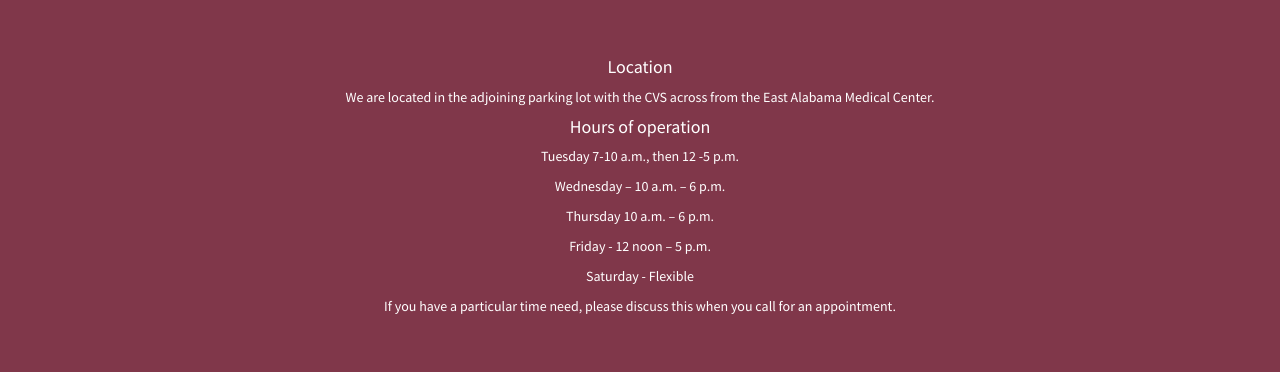
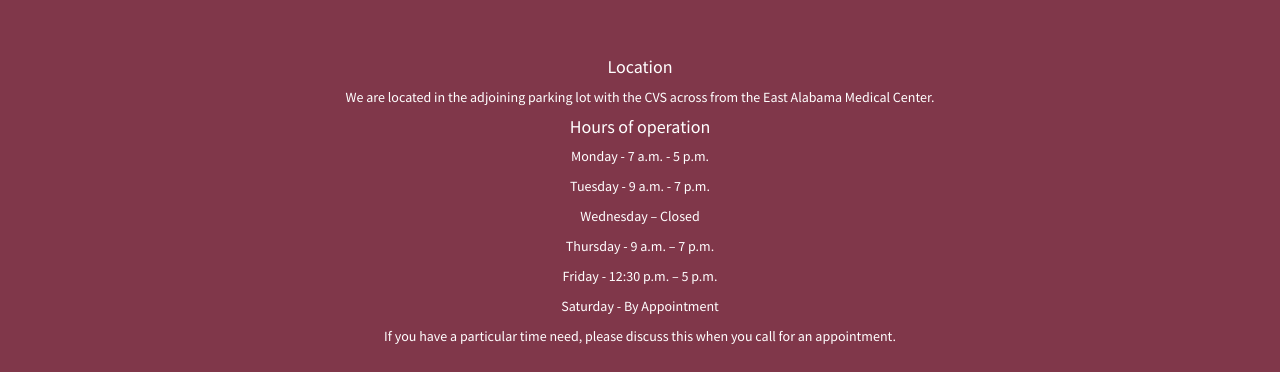
Before and after one commit to BTBaum/BTBaum.github.io, a website: page index.html in a window 1280 px wide. Shown: the part 3312-3684 px from the top of the page. Drawn offline with Linux system fonts and the light colour scheme.

Commit message:
changed hours
changed hours

```diff
--- a/index.html
+++ b/index.html
@@ -206,11 +206,12 @@
             <h4>Location</h4>
             <p>We are located in the adjoining parking lot with the CVS across from the East Alabama Medical Center.</p>
             <h4>Hours of operation</h4>
-              <p>Tuesday 7-10 a.m., then 12 -5 p.m.</p>
-              <p>Wednesday – 10 a.m. – 6 p.m.</p>
-              <p>Thursday 10 a.m. – 6 p.m.</p>
-              <p>Friday - 12 noon – 5 p.m.</p>
-              <p>Saturday - Flexible</p>
+              <p>Monday - 7 a.m. - 5 p.m.</p>
+              <p>Tuesday - 9 a.m. - 7 p.m.</p>
+              <p>Wednesday – Closed</p>
+              <p>Thursday - 9 a.m. – 7 p.m.</p>
+              <p>Friday - 12:30 p.m. – 5 p.m.</p>
+              <p>Saturday - By Appointment</p>
               <p>If you have a particular time need, please discuss this when you call for an appointment.</p>
             </p>
         </div>
```
